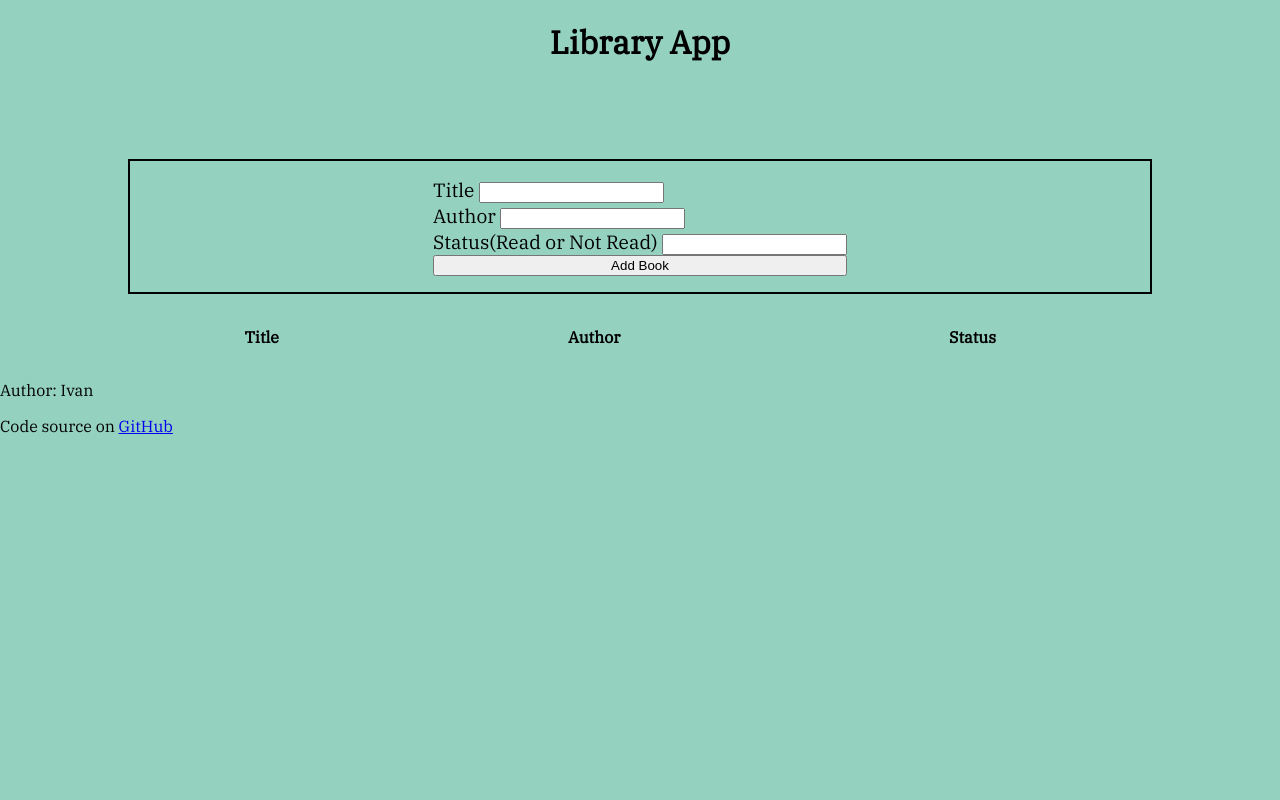
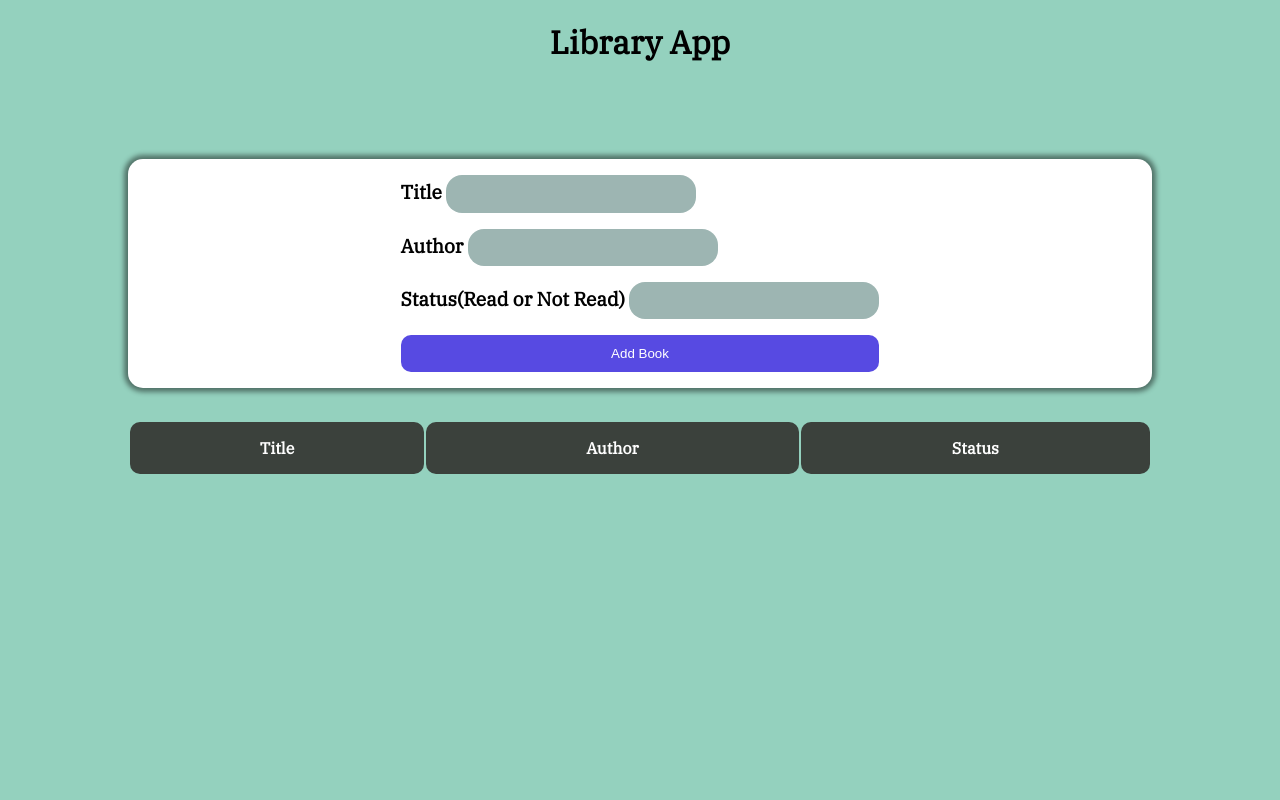
Before and after one commit to IvanR96/library, a plain HTML site: page index.html in a window 1280 px wide. Shown: the top 800 px of the page. Drawn offline with Linux system fonts and the light colour scheme.

Commit message:
final version

```diff
--- a/style.css
+++ b/style.css
@@ -9,6 +9,7 @@ body{
     background: #94D1BE;
     margin: 0;
     padding: 0;
+    scroll-behavior: smooth;
 }
 
 h1{
@@ -16,21 +17,99 @@ h1{
     margin-bottom: 6rem;
 }
 
+input{
+    height: 1.7rem;
+    width: 15rem;
+    margin-bottom: 1rem;
+    border: none;
+    background: #9DB5B2;
+    border-radius: 1rem;
+    padding: 5px;
+    font-size: 1rem;
+}
+label{
+    font-weight: bold;
+}
 #bookForm{
     display: flex;
     flex-direction: column;
     align-content: center;
     flex-wrap: wrap;
     font-size: 1.2rem;
-    border: 2px solid black;
+    border: none;
+    border-radius: 15px;
     width: 80%;
     margin: 0 auto;
     box-sizing: border-box;
     padding: 1rem;
+    background: white;
+    box-shadow: 0px 0px 5px 4px rgba(0,0,0,0.45);
 }
 
+form button{
+    height: 2.3rem;
+    border: none;
+    border-radius: 10px;
+    background: #574AE2;
+    color: white;
+}
+
+button:hover{
+    box-shadow: 0px 0px 5px 4px rgba(0,0,0,0.45);
+    cursor: pointer;
+}
+
+button:focus{
+    box-shadow: none;
+}
 table {
     width: 80%;
     margin: 2rem auto;
-    border-collapse: collapse;
 }
+
+th, td {
+    padding: 1rem;
+    border: none;
+    border-radius: 10px;
+    color: white;
+}
+
+th{
+    background: #3B413C;
+}
+
+td:last-child{
+    border: none;
+    background: none;
+}
+
+td{
+    background: #9DB5B2;
+    color: black;
+    font-size: 1.2rem;
+}
+td button{
+    width: 8rem;
+    height: 2.3rem;
+    border: none;
+    border-radius: 10px;
+    background: red;
+}
+
+footer{
+    text-align: center;
+    margin-top: 35%;
+    word-spacing: 5px;
+    display: flex;
+    flex-direction: row;
+    justify-content: space-evenly;
+    font-size: 1.2rem;
+}
+
+a{
+    color: black;
+}
+
+a:hover{
+    font-weight: bold;
+}
```
